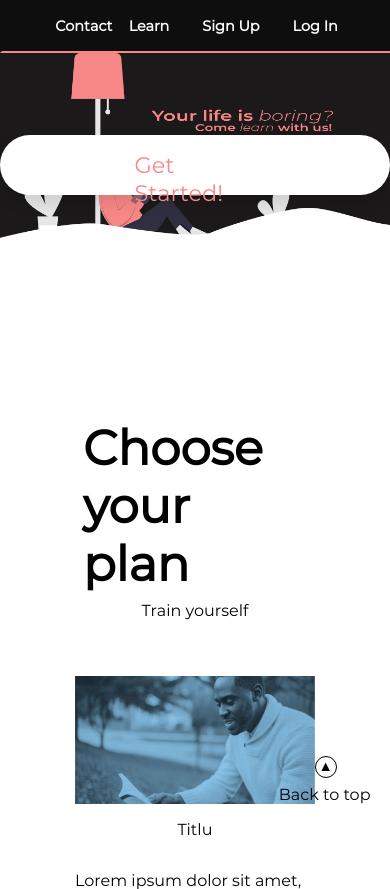
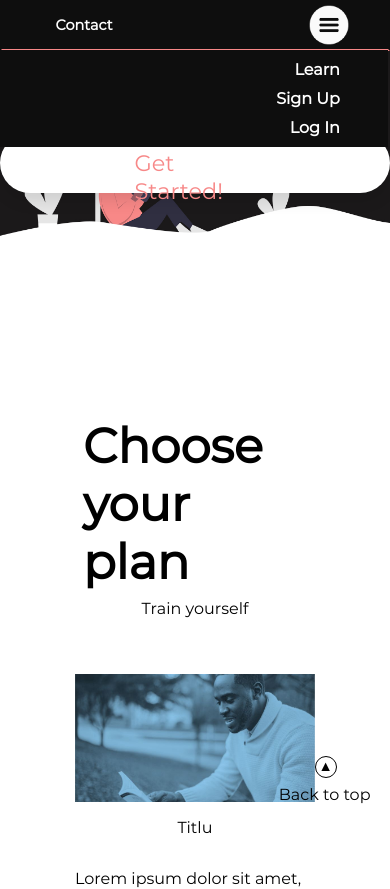
Before and after one commit to Serithipithy/SkiVI, a PHP site: page /main.html in a window 390 px wide. Shown: the top 889 px of the page. Run offline with PHP 8.4, Linux system fonts and the light colour scheme.

Commit message:
bara sus responsive( nu e terminat)

```diff
--- a/main.html
+++ b/main.html
@@ -11,13 +11,16 @@
 
 <body>
     <header>
-        <div>
-            <a href="#contact" class="buttons button--left">Contact</a>
-            <div class="block--buttons--right">
-                <a href="https://www.youtube.com/watch?v=EIn3808tTck" class="buttons button--right">Learn</a>
-                <a href="signup.html" class="buttons button--right">Sign Up</a>
-                <a href="login.html" class="buttons button--right">Log In</a>
-            </div>
+        <div class="navbar">
+            <a href="#contact" class="buttons">Contact</a>
+            <nav>
+                <ul>
+                    <li><a href="https://www.youtube.com/watch?v=EIn3808tTck" class="buttons button--hidden">Learn</a></li>
+                    <li><a href="signup.html" class="buttons button--hidden">Sign Up</a></li>
+                    <li><a href="login.html" class="buttons button--hidden">Log In</a></li>
+                </ul>
+            </nav>
+            <img src="img/menu.png" alt="menu button" class="menu--button"/>
         </div>
     </header>
 
--- a/skivi2.css
+++ b/skivi2.css
@@ -53,49 +53,101 @@ body::-webkit-scrollbar-thumb {
 header {
     position: sticky;
     background-color: #0e0e0e;
-    /* border: none; */
     border: 2px solid #0e0e0e;
     border-bottom-color: #f78888;
-    padding: 0px;
-    width: 99.75%;
-    height: 3.05em;
+    padding-left: 10%;
+    padding-right: 10%;
+    width: 100%;
+    /* overflow: hidden; */
+    box-sizing: border-box;
     top: 0;
     left: 0;
     right: 0;
     z-index: 2;
 }
+.navbar{
+    width: 100%;
+    display: flex;
+    align-items: center;
+}
 
-.buttons {
+nav{
+    flex:1;
+    text-align: right;
+}
+nav ul li{
+    list-style: none;
+    display: inline-block;
+    margin-right: 20px;
+}
+
+.menu--button{
+    width: 2.5em;
+    cursor: pointer;
+    display:none;
+}
+.button--hidden{
+    text-decoration: none;
     padding: 1em;
-    /* border-radius: 45px; */
     background-color: #0e0e0e;
     border: transparent;
     color: white;
-    padding-right: 1em;
-    padding-left: 1em;
     width: auto;
-    /* height: 100%; */
     text-align: center;
     font-weight: bold;
     font-size: 0.9em;
     cursor: pointer;
+}
+.buttons {
     text-decoration: none;
-    top: 1em;
+    padding: 1em;
+    background-color: #0e0e0e;
+    border: transparent;
+    color: white;
+    width: auto;
+    text-align: center;
+    font-weight: bold;
+    font-size: 0.9em;
+    cursor: pointer;
 }
+@media only screen and (max-width:800px){
+    nav ul{
+        width: 100%;
+        /* background:linear-gradient(#f78888,#c75454); */
+        background:#0e0e0e ;
+        position: absolute;
+        top:2em;
+        right: 0;
+        z-index: 3;
+    }
+    nav ul li{
+        display: block;
+        margin-top: 10px;
+        margin-bottom: 10px;
+        margin-right: 10%;
+    }
+    nav ul li a{
+        color: black;
+    }
+    .menu--button{
+        display: block;
+    }
 
+    .button--hidden{
+        text-decoration: none;
+        padding: 0.6em;
+        background-color: transparent;
+        border: transparent;
+        color: white;
+        width: auto;
+        text-align: center;
+        font-weight: bold;
+        font-size: 1em;
+        cursor: pointer;
+    }
+}
 div {
     display: inline;
-}
-
-.block--buttons--right {
-    position: absolute;
-    right: 10%;
-    top: 0.9em;
-}
-
-.button--left {
-    position: relative;
-    left: 10%;
 }
 
 .button--middle {
@@ -142,9 +194,6 @@ main {
 
 .image--slides {
     width: 100%;
-    /* height: 500px;
-    margin-top: 2.5%;
-    padding: 1.5em; */
 }
 
 .image-in-slide {
```
Also changed, not shown: login.html (+8 -6 lines), signup.html (+8 -6 lines), skill.html (+9 -7 lines), img/menu.png (added), svgs/menu.svg (added).
